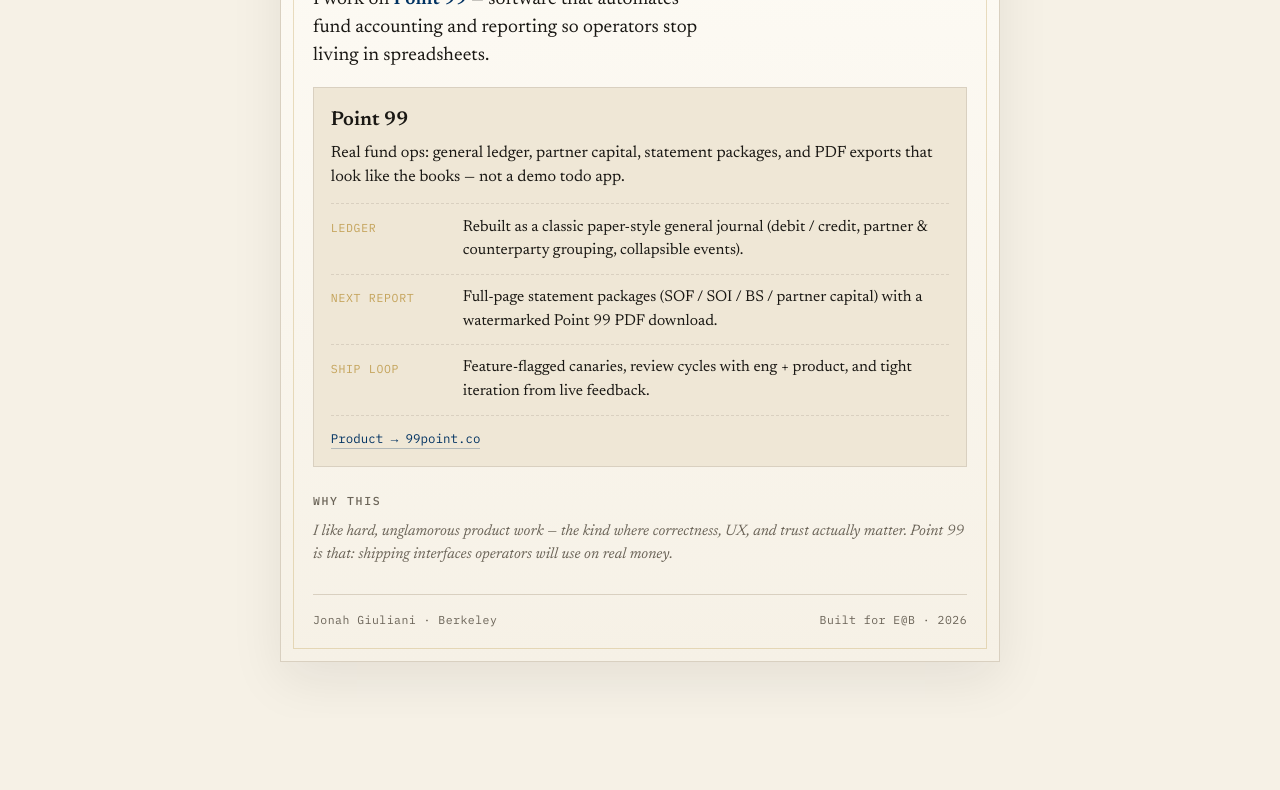
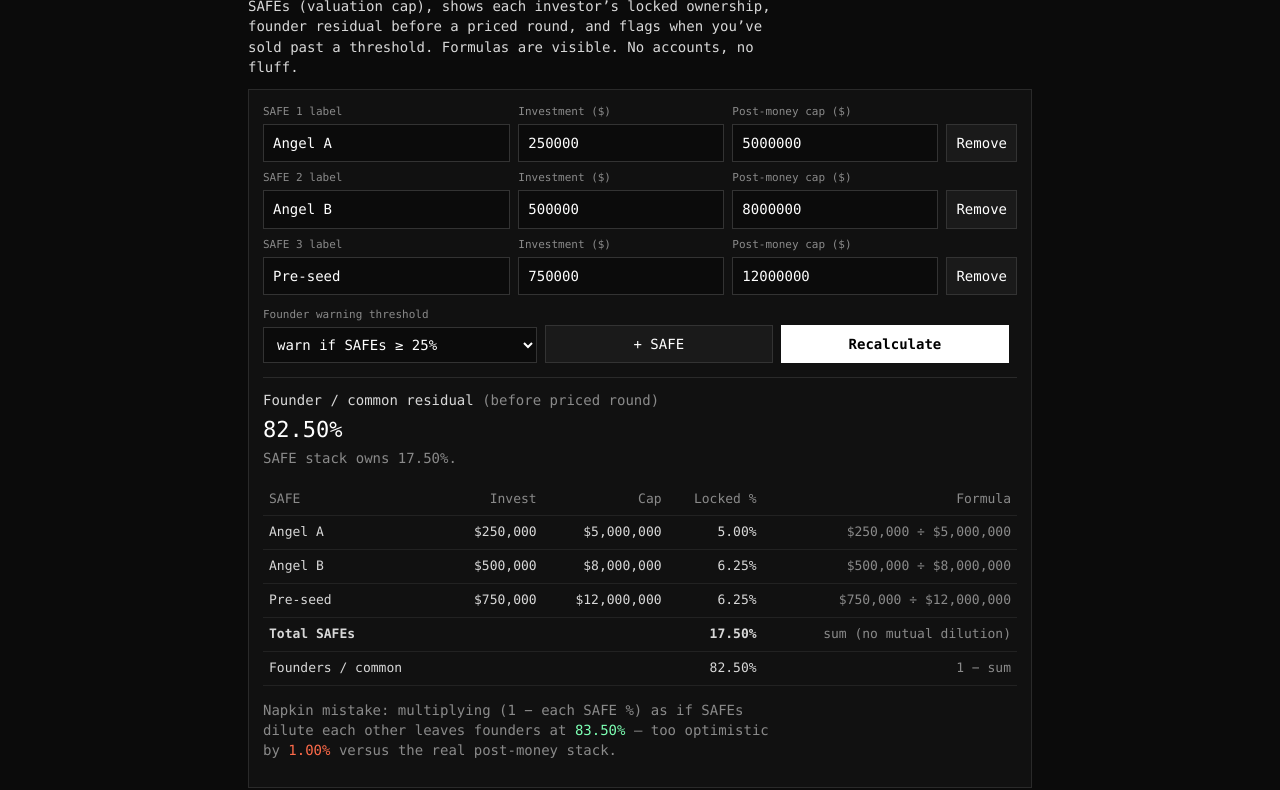
Before and after one commit to jonahgiuliani/portfolio, a plain HTML site: page index.html in a window 1280 px wide. Shown: the part 321-1111 px from the top of the page. Before the commit the page ends 1039 px from the top, so only its background shows below. Drawn offline with Linux system fonts and the light colour scheme.

Commit message:
Replace bio page with stacked post-money SAFE dilution tool

```diff
--- a/index.html
+++ b/index.html
@@ -1,282 +1,258 @@
 <!DOCTYPE html>
 <html lang="en">
 <head>
-  <meta charset="UTF-8" />
+<meta charset="utf-8" />
 <meta name="viewport" content="width=device-width, initial-scale=1" />
-  <title>Jonah Giuliani — Builder</title>
-  <meta name="description" content="Jonah Giuliani — UC Berkeley. Building Point 99: fund operations software." />
-  <meta property="og:title" content="Jonah Giuliani" />
-  <meta property="og:description" content="Building Point 99 — fund operations software. UC Berkeley." />
-  <meta property="og:type" content="website" />
-  <link rel="preconnect" href="https://fonts.googleapis.com" />
-  <link rel="preconnect" href="https://fonts.gstatic.com" crossorigin />
-  <link href="https://fonts.googleapis.com/css2?family=IBM+Plex+Mono:wght@400;500&family=Newsreader:ital,opsz,wght@0,6..72,400;0,6..72,600;1,6..72,400&display=swap" rel="stylesheet" />
+<title>Jonah Giuliani</title>
+<meta name="description" content="Stacked post-money SAFE ownership — a tool for the dilution founders miss." />
 <style>
-    :root {
-      --ink: #1a1814;
-      --muted: #6b6458;
-      --rule: #d9d0c0;
-      --paper: #f6f1e6;
-      --paper-2: #efe7d6;
-      --accent: #003262;
-      --gold: #c4a35a;
-      --ok: #2f5d3a;
-    }
+  :root { color-scheme: dark; }
   * { box-sizing: border-box; }
-    html { scroll-behavior: smooth; }
   body {
     margin: 0;
-      min-height: 100vh;
-      color: var(--ink);
-      background:
-        radial-gradient(1200px 600px at 10% -10%, #fff8e8 0%, transparent 55%),
-        radial-gradient(900px 500px at 100% 0%, #e8eef5 0%, transparent 45%),
-        var(--paper);
-      font-family: "Newsreader", Georgia, serif;
-      line-height: 1.5;
+    font: 14px/1.45 ui-monospace, SFMono-Regular, Menlo, Consolas, monospace;
+    background: #0b0b0b;
+    color: #d8d8d8;
   }
-    .sheet {
-      width: min(720px, calc(100% - 2rem));
-      margin: 2.5rem auto 3.5rem;
-      background: linear-gradient(180deg, #fffdf8 0%, var(--paper) 100%);
-      border: 1px solid var(--rule);
-      box-shadow:
-        0 1px 0 rgba(255,255,255,0.7) inset,
-        0 18px 50px rgba(26,24,20,0.08);
-      padding: 2.25rem 2rem 2rem;
-      position: relative;
-      overflow: hidden;
+  a { color: #7ec8ff; }
+  main { max-width: 820px; margin: 0 auto; padding: 28px 18px 64px; }
+  h1 { font-size: 18px; font-weight: 600; margin: 0 0 6px; color: #fff; }
+  .sub { color: #8a8a8a; margin: 0 0 22px; }
+  h2 { font-size: 12px; letter-spacing: 0.08em; text-transform: uppercase; color: #8a8a8a; margin: 28px 0 10px; font-weight: 600; }
+  p { margin: 0 0 12px; max-width: 62ch; }
+  .problem { border-left: 2px solid #ff6b4a; padding: 2px 0 2px 12px; margin: 0 0 18px; color: #ececec; }
+  .tool {
+    border: 1px solid #2a2a2a;
+    background: #111;
+    padding: 14px;
   }
-    .sheet::before {
-      content: "";
-      position: absolute;
-      inset: 12px;
-      border: 1px solid rgba(196,163,90,0.35);
-      pointer-events: none;
+  .row { display: grid; grid-template-columns: 1.2fr 1fr 1fr auto; gap: 8px; margin-bottom: 8px; align-items: end; }
+  label { display: block; font-size: 11px; color: #8a8a8a; margin-bottom: 4px; }
+  input, button, select {
+    font: inherit;
+    background: #0b0b0b;
+    color: #fff;
+    border: 1px solid #333;
+    padding: 8px 9px;
+    width: 100%;
   }
-    .wm {
-      position: absolute;
-      right: -1rem;
-      top: 4.5rem;
-      font-family: "IBM Plex Mono", ui-monospace, monospace;
-      font-size: clamp(5rem, 18vw, 8rem);
-      font-weight: 500;
-      letter-spacing: -0.06em;
-      color: rgba(0,50,98,0.05);
-      transform: rotate(-12deg);
-      user-select: none;
-      pointer-events: none;
+  button {
+    cursor: pointer;
+    background: #1a1a1a;
+    white-space: nowrap;
   }
-    header {
-      position: relative;
-      z-index: 1;
-      border-bottom: 1px solid var(--rule);
-      padding-bottom: 1.35rem;
-      margin-bottom: 1.5rem;
+  button:hover { border-color: #666; }
+  button.primary { background: #fff; color: #000; border-color: #fff; font-weight: 600; }
+  table { width: 100%; border-collapse: collapse; margin-top: 14px; font-size: 13px; }
+  th, td { text-align: left; padding: 7px 6px; border-bottom: 1px solid #222; }
+  th { color: #8a8a8a; font-weight: 500; }
+  td.num, th.num { text-align: right; font-variant-numeric: tabular-nums; }
+  .warn { color: #ff6b4a; }
+  .ok { color: #7dffb3; }
+  .muted { color: #8a8a8a; }
+  .out {
+    margin-top: 14px;
+    padding-top: 12px;
+    border-top: 1px solid #2a2a2a;
   }
-    .eyebrow {
-      font-family: "IBM Plex Mono", ui-monospace, monospace;
-      font-size: 0.72rem;
-      letter-spacing: 0.14em;
-      text-transform: uppercase;
-      color: var(--muted);
-      margin: 0 0 0.85rem;
-    }
-    h1 {
-      margin: 0;
-      font-size: clamp(2.1rem, 6vw, 2.85rem);
-      font-weight: 600;
-      letter-spacing: -0.02em;
-      line-height: 1.1;
-    }
-    .role {
-      margin: 0.55rem 0 0;
-      font-size: 1.15rem;
-      color: var(--muted);
-      font-style: italic;
-    }
-    .meta {
-      display: flex;
-      flex-wrap: wrap;
-      gap: 0.55rem 1.1rem;
-      margin-top: 1.1rem;
-      font-family: "IBM Plex Mono", ui-monospace, monospace;
-      font-size: 0.78rem;
-    }
-    .meta a {
-      color: var(--accent);
-      text-decoration: none;
-      border-bottom: 1px solid rgba(0,50,98,0.25);
-    }
-    .meta a:hover { border-bottom-color: var(--accent); }
-    .pill {
-      display: inline-flex;
-      align-items: center;
-      gap: 0.4rem;
-      color: var(--ok);
-    }
-    .pill::before {
-      content: "";
-      width: 0.45rem;
-      height: 0.45rem;
-      border-radius: 50%;
-      background: var(--ok);
-      box-shadow: 0 0 0 3px rgba(47,93,58,0.15);
-    }
-    section {
-      position: relative;
-      z-index: 1;
-      margin: 0 0 1.6rem;
-    }
-    h2 {
-      margin: 0 0 0.7rem;
-      font-family: "IBM Plex Mono", ui-monospace, monospace;
-      font-size: 0.72rem;
-      font-weight: 500;
-      letter-spacing: 0.14em;
-      text-transform: uppercase;
-      color: var(--muted);
-    }
-    .lede {
-      margin: 0;
-      font-size: 1.18rem;
-      max-width: 38ch;
-    }
-    .lede strong { font-weight: 600; color: var(--accent); }
-    .card {
-      margin-top: 1rem;
-      padding: 1.1rem 1.05rem 1.05rem;
-      background: var(--paper-2);
-      border: 1px solid var(--rule);
-    }
-    .card h3 {
-      margin: 0 0 0.35rem;
-      font-size: 1.25rem;
-      font-weight: 600;
-    }
-    .card p {
-      margin: 0;
-      color: var(--ink);
-      font-size: 1.02rem;
-    }
-    .card .linkrow {
-      margin-top: 0.85rem;
-      display: flex;
-      flex-wrap: wrap;
-      gap: 0.75rem 1rem;
-      font-family: "IBM Plex Mono", ui-monospace, monospace;
-      font-size: 0.78rem;
-    }
-    .card a {
-      color: var(--accent);
-      text-decoration: none;
-      border-bottom: 1px solid rgba(0,50,98,0.25);
-    }
-    .card a:hover { border-bottom-color: var(--accent); }
-    ul.ships {
-      list-style: none;
-      margin: 0.85rem 0 0;
-      padding: 0;
-      border-top: 1px dashed var(--rule);
-    }
-    ul.ships li {
-      display: grid;
-      grid-template-columns: 7.5rem 1fr;
-      gap: 0.75rem;
-      padding: 0.7rem 0;
-      border-bottom: 1px dashed var(--rule);
-      font-size: 0.98rem;
-    }
-    ul.ships .k {
-      font-family: "IBM Plex Mono", ui-monospace, monospace;
-      font-size: 0.72rem;
-      letter-spacing: 0.06em;
-      text-transform: uppercase;
-      color: var(--gold);
-      padding-top: 0.2rem;
-    }
-    .note {
-      margin: 0;
-      font-size: 0.95rem;
-      color: var(--muted);
-      font-style: italic;
-    }
-    footer {
-      position: relative;
-      z-index: 1;
-      margin-top: 1.75rem;
-      padding-top: 1rem;
-      border-top: 1px solid var(--rule);
-      display: flex;
-      flex-wrap: wrap;
-      justify-content: space-between;
-      gap: 0.5rem 1rem;
-      font-family: "IBM Plex Mono", ui-monospace, monospace;
-      font-size: 0.72rem;
-      color: var(--muted);
-      letter-spacing: 0.04em;
-    }
-    @media (max-width: 560px) {
-      .sheet { margin: 1rem auto 2rem; padding: 1.5rem 1.15rem 1.25rem; }
-      ul.ships li { grid-template-columns: 1fr; gap: 0.2rem; }
+  .big { font-size: 22px; color: #fff; margin: 4px 0 2px; }
+  .foot { margin-top: 28px; color: #666; font-size: 12px; }
+  .foot a { color: #8a8a8a; }
+  @media (max-width: 640px) {
+    .row { grid-template-columns: 1fr 1fr; }
+    .row .span2 { grid-column: 1 / -1; }
   }
 </style>
 </head>
 <body>
-  <main class="sheet">
-    <div class="wm" aria-hidden="true">99</div>
-    <header>
-      <p class="eyebrow">Portfolio · Entrepreneurs @ Berkeley</p>
+<main>
   <h1>Jonah Giuliani</h1>
-      <p class="role">UC Berkeley · building fund operations software</p>
-      <div class="meta">
-        <span class="pill">Shipping product</span>
-        <a href="https://99point.co" target="_blank" rel="noopener">99point.co</a>
-        <a href="mailto:jonah_giuliani@berkeley.edu">jonah_giuliani@berkeley.edu</a>
+  <p class="sub">Berkeley · <a href="mailto:jonah_giuliani@berkeley.edu">jonah_giuliani@berkeley.edu</a></p>
+
+  <h2>Problem</h2>
+  <p class="problem">
+    Post-money SAFEs look simple (“invest / cap = ownership”), but a stack of them does not dilute the way founders usually sketch in a spreadsheet. Later SAFEs dilute founders only — not earlier SAFE holders — so ownership math compounds against common. Most napkin models get this wrong.
+  </p>
+
+  <h2>What I built</h2>
+  <p>
+    A small calculator that models a stack of YC-style post-money SAFEs (valuation cap), shows each investor’s locked ownership, founder residual before a priced round, and flags when you’ve sold past a threshold. Formulas are visible. No accounts, no fluff.
+  </p>
+
+  <div class="tool" id="tool">
+    <div id="safes"></div>
+    <div class="row" style="margin-top:10px">
+      <div class="span2">
+        <label>Founder warning threshold</label>
+        <select id="threshold">
+          <option value="0.20">warn if SAFEs ≥ 20%</option>
+          <option value="0.25" selected>warn if SAFEs ≥ 25%</option>
+          <option value="0.30">warn if SAFEs ≥ 30%</option>
+          <option value="0.40">warn if SAFEs ≥ 40%</option>
+        </select>
       </div>
-    </header>
-
-    <section>
-      <h2>What I’m building</h2>
-      <p class="lede">
-        I work on <strong>Point 99</strong> — software that automates fund accounting and reporting so operators stop living in spreadsheets.
-      </p>
-      <div class="card">
-        <h3>Point 99</h3>
-        <p>
-          Real fund ops: general ledger, partner capital, statement packages, and PDF exports that look like the books — not a demo todo app.
-        </p>
-        <ul class="ships">
-          <li>
-            <span class="k">Ledger</span>
-            <span>Rebuilt as a classic paper-style general journal (debit / credit, partner &amp; counterparty grouping, collapsible events).</span>
-          </li>
-          <li>
-            <span class="k">Next Report</span>
-            <span>Full-page statement packages (SOF / SOI / BS / partner capital) with a watermarked Point 99 PDF download.</span>
-          </li>
-          <li>
-            <span class="k">Ship loop</span>
-            <span>Feature-flagged canaries, review cycles with eng + product, and tight iteration from live feedback.</span>
-          </li>
-        </ul>
-        <div class="linkrow">
-          <a href="https://99point.co" target="_blank" rel="noopener">Product → 99point.co</a>
+      <div>
+        <label>&nbsp;</label>
+        <button type="button" id="add">+ SAFE</button>
+      </div>
+      <div>
+        <label>&nbsp;</label>
+        <button type="button" class="primary" id="recalc">Recalculate</button>
       </div>
     </div>
-    </section>
 
-    <section>
+    <div class="out" id="out"></div>
+  </div>
+
   <h2>Why this</h2>
-      <p class="note">
-        I like hard, unglamorous product work — the kind where correctness, UX, and trust actually matter. Point 99 is that: shipping interfaces operators will use on real money.
+  <p>
+    E@B is full of people who will raise. The unglamorous skill is knowing exactly what you sold before you sign. I wanted a tool that makes the dilution legible in under a minute.
   </p>
-    </section>
 
-    <footer>
-      <span>Jonah Giuliani · Berkeley</span>
-      <span>Built for E@B · 2026</span>
-    </footer>
+  <p class="foot">
+    Source: this page · not legal advice · YC post-money SAFE ownership ≈ investment ÷ post-money cap; stacked SAFEs don’t dilute each other
+  </p>
 </main>
+<script>
+(function () {
+  const money = (n) => n.toLocaleString("en-US", { style: "currency", currency: "USD", maximumFractionDigits: 0 });
+  const pct = (x) => (100 * x).toFixed(2) + "%";
+
+  let safes = [
+    { name: "Angel A", invest: 250000, cap: 5000000 },
+    { name: "Angel B", invest: 500000, cap: 8000000 },
+    { name: "Pre-seed", invest: 750000, cap: 12000000 },
+  ];
+
+  const safesEl = document.getElementById("safes");
+  const outEl = document.getElementById("out");
+
+  function renderInputs() {
+    safesEl.innerHTML = safes.map((s, i) => `
+      <div class="row" data-i="${i}">
+        <div class="span2">
+          <label>SAFE ${i + 1} label</label>
+          <input data-k="name" value="${s.name.replace(/"/g, "&quot;")}" />
+        </div>
+        <div>
+          <label>Investment ($)</label>
+          <input data-k="invest" type="number" min="0" step="1000" value="${s.invest}" />
+        </div>
+        <div>
+          <label>Post-money cap ($)</label>
+          <input data-k="cap" type="number" min="1" step="1000" value="${s.cap}" />
+        </div>
+        <div>
+          <label>&nbsp;</label>
+          <button type="button" data-del="${i}">Remove</button>
+        </div>
+      </div>
+    `).join("");
+  }
+
+  function readInputs() {
+    const rows = [...safesEl.querySelectorAll(".row")];
+    safes = rows.map((row) => {
+      const get = (k) => row.querySelector(`[data-k="${k}"]`).value;
+      return {
+        name: get("name") || "SAFE",
+        invest: Math.max(0, Number(get("invest")) || 0),
+        cap: Math.max(1, Number(get("cap")) || 1),
+      };
+    });
+  }
+
+  function calc() {
+    readInputs();
+    const rows = safes.map((s) => {
+      const own = s.invest / s.cap;
+      return { ...s, own };
+    });
+    const totalSafe = rows.reduce((a, r) => a + r.own, 0);
+    const founders = Math.max(0, 1 - totalSafe);
+    const threshold = Number(document.getElementById("threshold").value);
+    const over = totalSafe >= threshold;
+
+    // Wrong napkin model people often use: treat later SAFEs as diluting everyone including prior SAFEs
+    let wrongFounders = 1;
+    rows.forEach((r) => { wrongFounders *= (1 - r.own); });
+    const wrongResidual = wrongFounders;
+    const delta = wrongResidual - founders;
+
+    outEl.innerHTML = `
+      <div>Founder / common residual <span class="muted">(before priced round)</span></div>
+      <div class="big ${over ? "warn" : "ok"}">${pct(founders)}</div>
+      <div class="${over ? "warn" : "muted"}">
+        SAFE stack owns ${pct(totalSafe)}${over ? " — past your warning threshold" : ""}.
+      </div>
+      <table>
+        <thead>
+          <tr>
+            <th>SAFE</th>
+            <th class="num">Invest</th>
+            <th class="num">Cap</th>
+            <th class="num">Locked %</th>
+            <th class="num">Formula</th>
+          </tr>
+        </thead>
+        <tbody>
+          ${rows.map((r) => `
+            <tr>
+              <td>${r.name}</td>
+              <td class="num">${money(r.invest)}</td>
+              <td class="num">${money(r.cap)}</td>
+              <td class="num">${pct(r.own)}</td>
+              <td class="num muted">${money(r.invest)} ÷ ${money(r.cap)}</td>
+            </tr>
+          `).join("")}
+          <tr>
+            <td><strong>Total SAFEs</strong></td>
+            <td class="num"></td>
+            <td class="num"></td>
+            <td class="num"><strong>${pct(totalSafe)}</strong></td>
+            <td class="num muted">sum (no mutual dilution)</td>
+          </tr>
+          <tr>
+            <td>Founders / common</td>
+            <td class="num"></td>
+            <td class="num"></td>
+            <td class="num">${pct(founders)}</td>
+            <td class="num muted">1 − sum</td>
+          </tr>
+        </tbody>
+      </table>
+      <p style="margin-top:14px" class="muted">
+        Napkin mistake: multiplying (1 − each SAFE %) as if SAFEs dilute each other leaves founders at
+        <span class="ok">${pct(wrongResidual)}</span> — too optimistic by <span class="warn">${pct(Math.max(0, delta))}</span>
+        versus the real post-money stack.
+      </p>
+    `;
+  }
+
+  safesEl.addEventListener("click", (e) => {
+    const btn = e.target.closest("[data-del]");
+    if (!btn) return;
+    readInputs();
+    const i = Number(btn.getAttribute("data-del"));
+    safes.splice(i, 1);
+    if (!safes.length) safes.push({ name: "SAFE 1", invest: 100000, cap: 4000000 });
+    renderInputs();
+    calc();
+  });
+  document.getElementById("add").onclick = () => {
+    readInputs();
+    safes.push({ name: `SAFE ${safes.length + 1}`, invest: 250000, cap: 10000000 });
+    renderInputs();
+    calc();
+  };
+  document.getElementById("recalc").onclick = calc;
+  document.getElementById("threshold").onchange = calc;
+  safesEl.addEventListener("change", calc);
+  safesEl.addEventListener("input", () => { /* live-ish */ });
+
+  renderInputs();
+  calc();
+})();
+</script>
 </body>
 </html>
```
Lines whose indentation alone changed are shown as unchanged.
